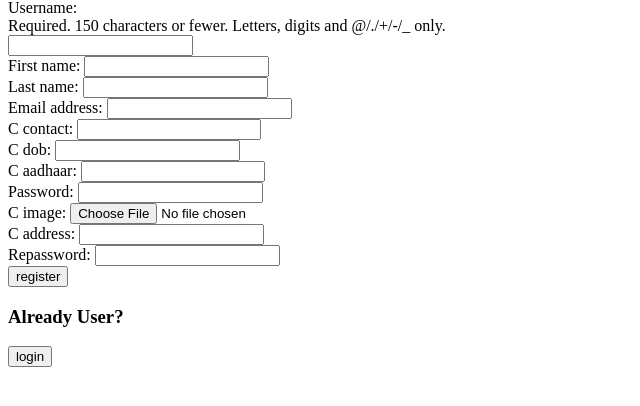
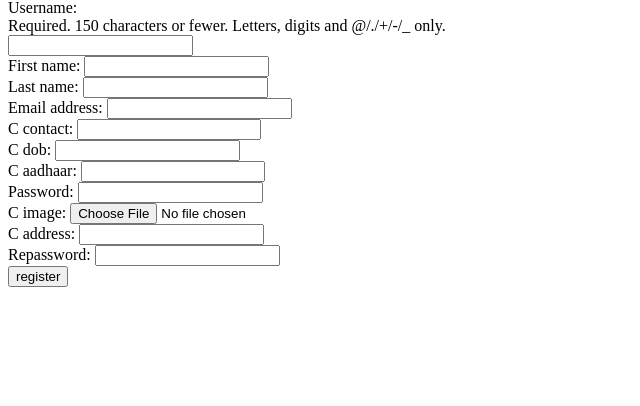
Before and after one commit to Kalyan5120/HOSTEL_MANAGEMENT, a Django app: page /Customer/customer_register/ in a window 1280 px wide. Shown: the part 81-487 px from the top of the page, without its empty margins (0-640 px from the left). Run offline with Django 5.2, Linux system fonts and the light colour scheme.

Commit message:
new commit

```diff
--- a/Customer/Templates/customer_register.html
+++ b/Customer/Templates/customer_register.html
@@ -13,8 +13,6 @@
             {{form}}
         </table>
         <input type="submit" value="register">
-        <h3>Already User?</h3>
-        <input type="submit" value="login">
     </form>
 </body>
 </html>
--- a/Customer/forms.py
+++ b/Customer/forms.py
@@ -21,8 +21,8 @@ class cust_form(forms.ModelForm):
             raise forms.ValidationError('username should not be greater than 20 characters')
         return username
 
-    def clean_contact(self):
-        cntno = self.cleaned_data['contact']
+    def clean_c_contact(self):
+        cntno = self.cleaned_data['c_contact']
         if len(str(cntno))!=10:
             raise forms.ValidationError('phoneno must be 10 numbers')
         if str(cntno)[0] not in '9876':
--- a/Customer/urls.py
+++ b/Customer/urls.py
@@ -1,10 +1,12 @@
 from django.urls import path
-from Customer.views import customer_registration_view,customer_login,logout_view,home_view
+from Customer.views import customer_registration_view,customer_view,logout_view,home_view,customer_list
 app_name='customer'
 
 urlpatterns=[
     path(route='customer_register/',view=customer_registration_view,name='c_register'),
-    path(route='customer_login/',view=customer_login,name='c_login'),
+    path(route='customer_login/',view=customer_view,name='c_login'),
     path(route='logout/',view=logout_view,name='logout'),
-    path(route='home/',view=home_view,name='home')
+    path(route='home/',view=home_view,name='home'),
+    path(route='list/',view=customer_list,name='list')
+
 ]
--- a/Customer/views.py
+++ b/Customer/views.py
@@ -1,5 +1,6 @@
 from django.shortcuts import render,redirect
-from Customer.forms import cust_form
+from Customer.models import customer_register
+from Customer.forms import cust_form,customer_login
 from django.contrib.auth import authenticate,login,logout
 from django.contrib.auth.decorators import login_required
 from django.http import HttpResponse
@@ -16,16 +17,16 @@ def customer_registration_view(request):
 
 
 
-def customer_login(request):
-    form=cust_form()
+def customer_view(request):
+    form=customer_login()
     if request.method=='POST':
-        form=cust_form(request.POST)
+        form=customer_login(request.POST)
         if form.is_valid():
             user=authenticate(username=form.cleaned_data['username'],password=form.cleaned_data['password'])
         if user:
             login(request,user)
             return redirect('/home')
-        return render(request=request,template_name='customer_login.html',context={'form':form})
+    return render(request=request,template_name='customer_login.html',context={'form':form})
 
 
 @login_required(login_url='/login')
@@ -37,3 +38,8 @@ def logout_view(request):
 @login_required(login_url='/login')
 def home_view(request):
     return render(request=request,template_name='home.html')
+
+
+def customer_list(request):
+    form=customer_register.objects.all()
+    return render(request=request,template_name='customer_list.html',context={'form':form})
```
Also changed, not shown: db.sqlite3.
